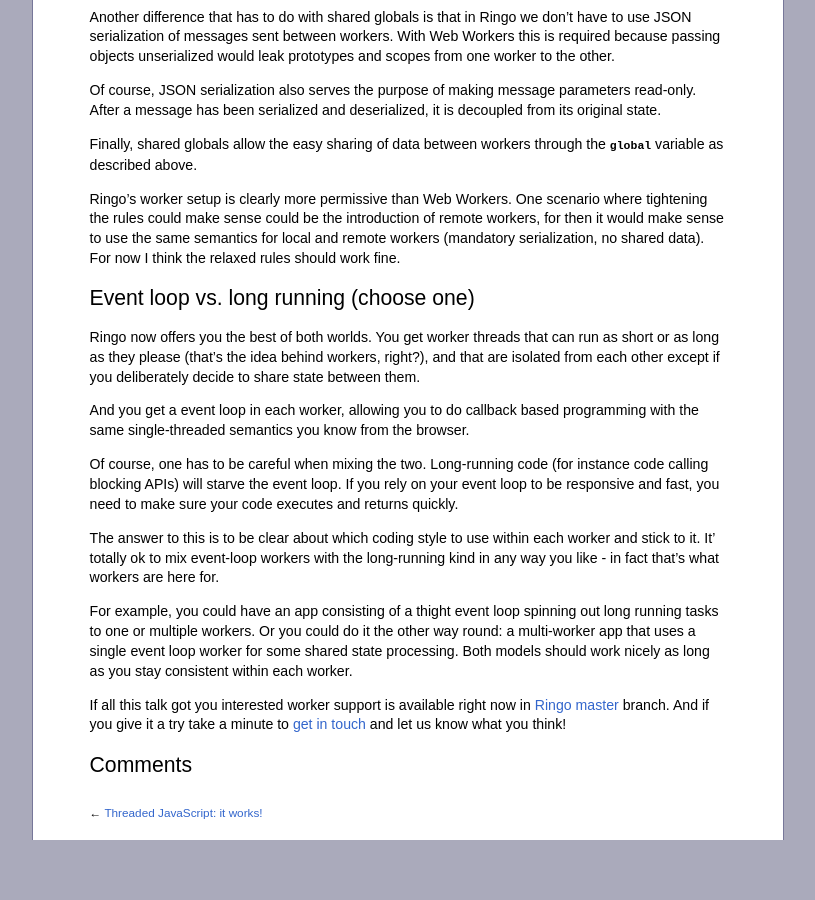
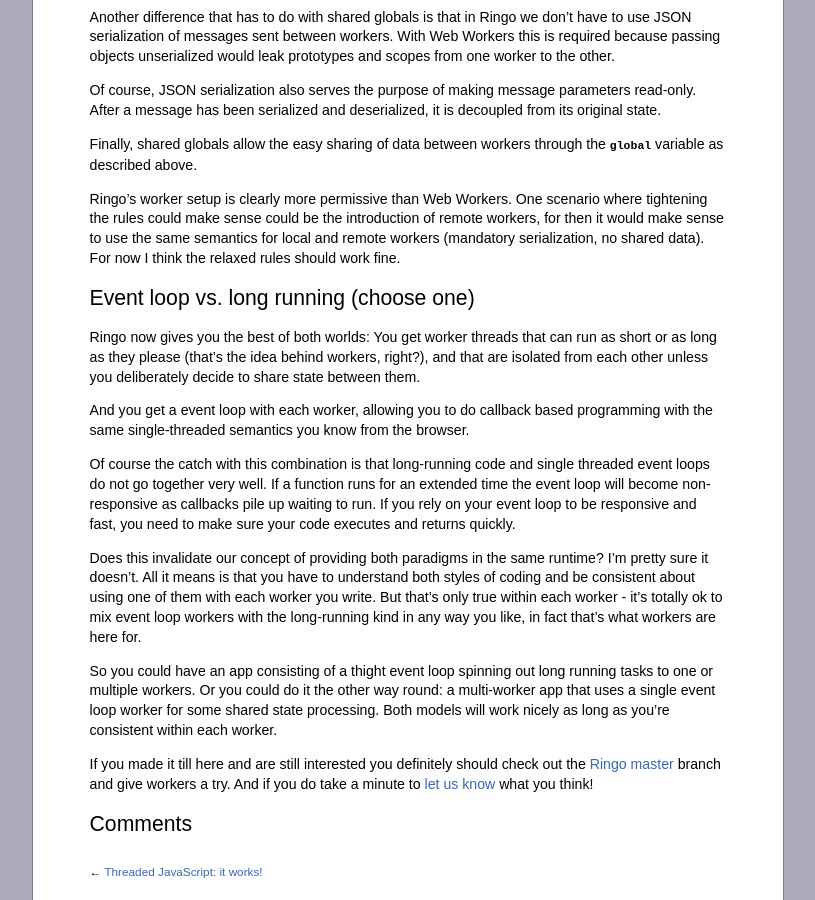
Before and after one commit to hns/hns.github.com, a Jekyll site: the page built from _posts/2011-11-16-workers.md, in a window 1280 px wide and 900 px high, scrolled down 3123 px. Shown: the whole window, without its empty margins (232-1047 px from the left). Built offline with Jekyll 4.4.1, drawn with Linux system fonts in a browser that asks for light colours; comment, search, counter and statistics services are not loaded; before the commit the page ends 3963 px from its top, so only the background shows below that.

Commit message:
redo last paragraph

```diff
--- a/_posts/2011-11-16-workers.md
+++ b/_posts/2011-11-16-workers.md
@@ -213,32 +213,36 @@ I think the relaxed rules should work fine.
 
 ## Event loop vs. long running (choose one)
 
-Ringo now offers you the best of both worlds. You get worker threads
+Ringo now gives you the best of both worlds: You get worker threads
 that can run as short or as long as they please (that's the idea behind
-workers, right?), and that are isolated from each other except if you
+workers, right?), and that are isolated from each other unless you
 deliberately decide to share state between them.
 
-And you get a event loop in each worker, allowing you to do callback based
+And you get a event loop with each worker, allowing you to do callback based
 programming with the same single-threaded semantics you know from the browser.
 
-Of course, one has to be careful when mixing the two. Long-running
-code (for instance code calling blocking APIs) will starve the event loop.
-If you rely on your event loop to be responsive and fast, you need to make
-sure your code executes and returns quickly.
+Of course the catch with this combination is that long-running code and
+single threaded event loops do not go together very well. If a function runs
+for an extended time the event loop will become non-responsive as callbacks pile
+up waiting to run. If you rely on your event loop to be responsive and fast,
+you need to make sure your code executes and returns quickly.
 
-The answer to this is to be clear about which coding style to use within each
-worker and stick to it. It' totally ok to mix event-loop workers with the
-long-running kind in any way you like - in fact that's what workers are here for.
+Does this invalidate our concept of providing both paradigms in the same runtime?
+I'm pretty sure it doesn't. All it means is that you have to understand
+both styles of coding and be consistent about using one of them with each worker
+you write. But that's only true within each worker - it's totally ok to mix
+event loop workers with the long-running kind in any way you like, in fact
+that's what workers are here for.
 
-For example, you could have an app consisting of a thight event loop spinning
+So you could have an app consisting of a thight event loop spinning
 out long running tasks to one or multiple workers. Or you could do it the
 other way round: a multi-worker app that uses a single event loop worker for
-some shared state processing. Both models should work nicely as long as you
-stay consistent within each worker.
+some shared state processing. Both models will work nicely as long as you're
+consistent within each worker.
 
-If all this talk got you interested worker support is available right now
-in [Ringo master] branch. And if you give it a try take a minute to
-[get in touch] and let us know what you think!
+If you made it till here and are still interested you definitely should check
+out the [Ringo master] branch and give workers a try. And if you do take
+a minute to [let us know] what you think!
 
 [last blog post]: /2011/05/12/threads.html
 [ringojs]: http://ringojs.org/
@@ -251,4 +255,4 @@ in [Ringo master] branch. And if you give it a try take a minute to
 [JavaEventEmitter]: http://ringojs.org/api/master/ringo/events/#JavaEventEmitter
 [WebSocket support]: https://github.com/ringo/ringojs/blob/cc7aff07ec0c9c2c7c141b3a9b73ce215d2810db/modules/ringo/httpserver.js#L218-223
 [Ringo master]: https://github.com/ringo/ringojs
-[get in touch]: http://ringojs.org/wiki/Community
+[let us know]: http://ringojs.org/wiki/Community
```
